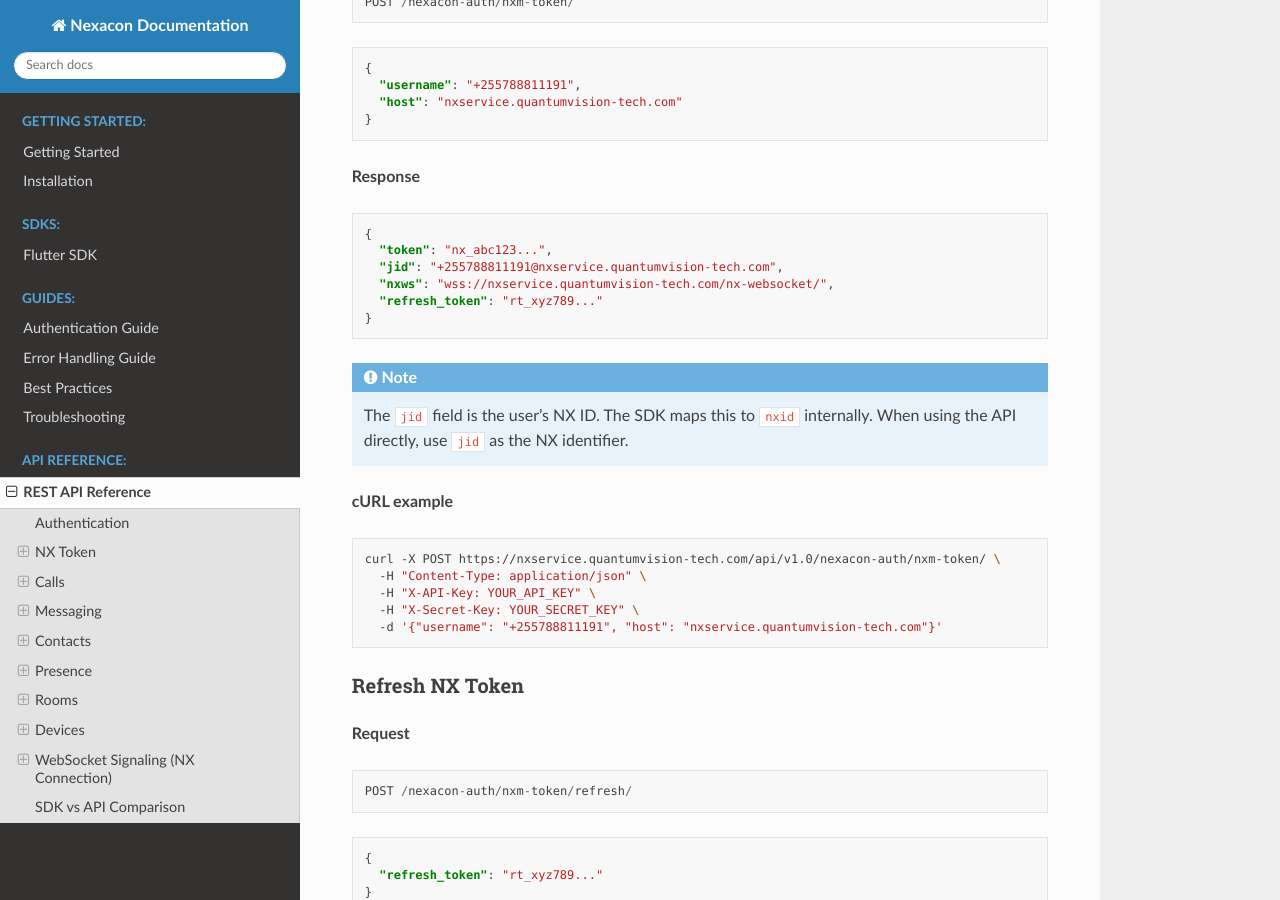
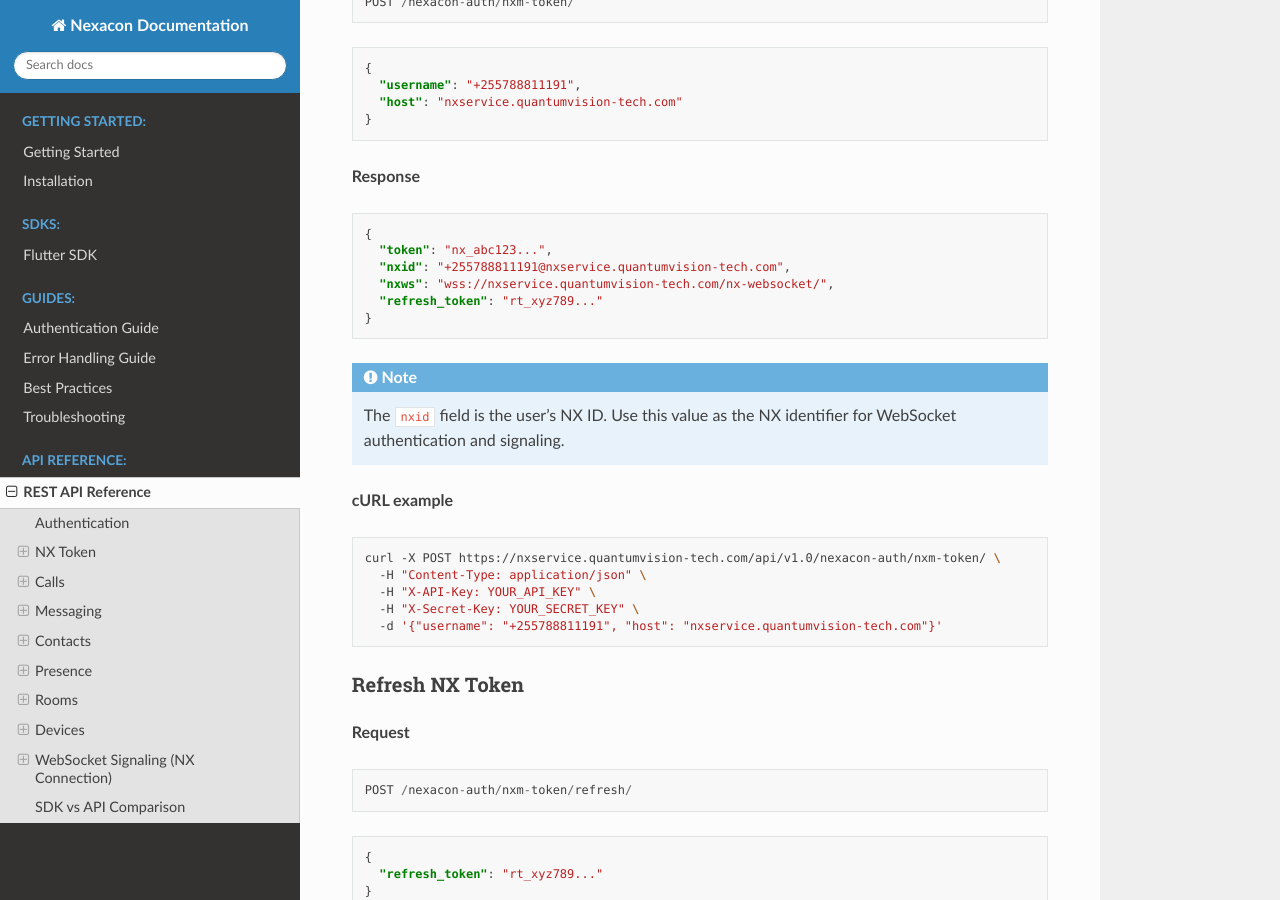
Before and after one commit to jenadiusnicholaus/nexacon-docs, a Sphinx documentation site: the page built from docs/rest-api.rst, in a window 1280 px wide and 900 px high, scrolled down 1211 px. Built offline with Sphinx 7.4.7 and the Read the Docs theme 3.1.0, drawn with Linux system fonts in a browser that asks for light colours.

Commit message:
Replace jid with nxid in NX Token response docs

```diff
--- a/docs/rest-api.rst
+++ b/docs/rest-api.rst
@@ -73,14 +73,14 @@
 
     {
       "token": "nx_abc123...",
-      "jid": "+255788811191@nxservice.quantumvision-tech.com",
+      "nxid": "+255788811191@nxservice.quantumvision-tech.com",
       "nxws": "wss://nxservice.quantumvision-tech.com/nx-websocket/",
       "refresh_token": "rt_xyz789..."
     }
 
 .. note::
 
-   The ``jid`` field is the user's NX ID. The SDK maps this to ``nxid`` internally. When using the API directly, use ``jid`` as the NX identifier.
+   The ``nxid`` field is the user's NX ID. Use this value as the NX identifier for WebSocket authentication and signaling.
 
 **cURL example**
 
```
